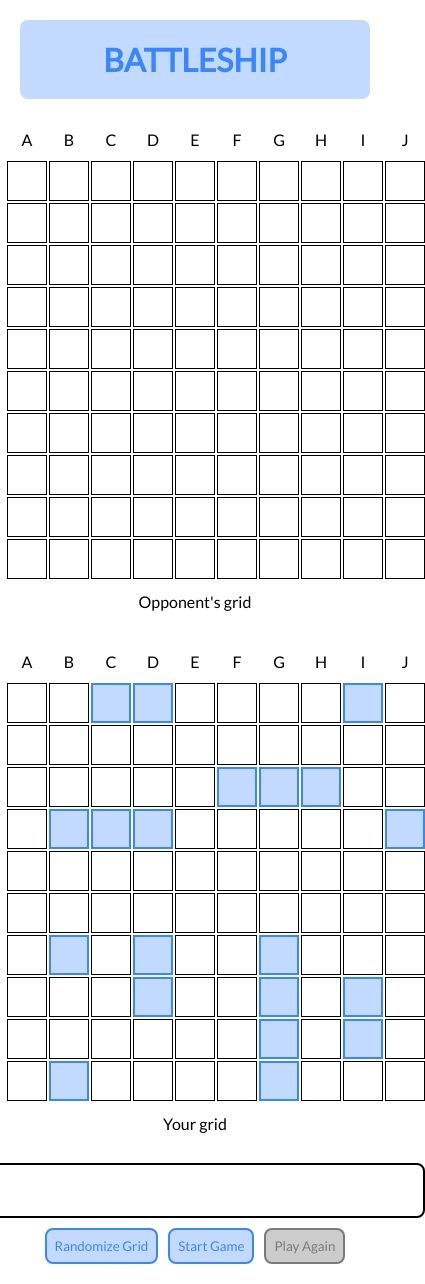
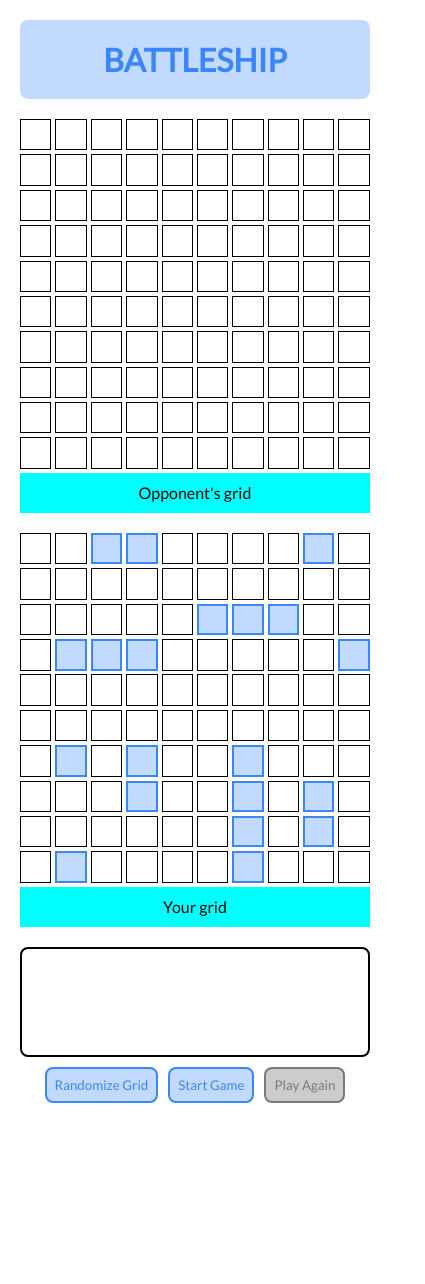
Before and after one commit to fernanda-veiga/battleship, a React (Create React App) app: page / in a window 390 px wide. Shown: the whole page, 425 px wide, since content can reach past the window. After the commit the page ends 1123 px from the top, so only its background shows below. Built offline with nearby package versions, Linux system fonts and the light colour scheme.

Commit message:
Added styling to the components.

```diff
--- a/src/styles/App.css
+++ b/src/styles/App.css
@@ -34,14 +34,17 @@
 .info-container {
   width: 100%;
   max-width: 940px;
-  min-width: 460px;
+  min-width: 240px;
   display: flex;
   flex-direction: column;
   gap: 10px;
 }
 
 .info-display {
-  min-height: 55px;
+  min-height: 50px;
+  display: flex;
+  justify-content: center;
+  align-items: center;
   /*border: 2px solid rgba(255, 255, 255, 0.8);*/
   border: 2px solid black;
   border-radius: 8px;
@@ -75,4 +78,15 @@
   background-color: rgba(0, 0, 0, 0.2);
   color: rgba(0, 0, 0, 0.4);
   border: 2px solid rgba(0, 0, 0, 0.4);
+  cursor: default;
 }
+
+@media (max-width: 980px) {
+  .info-display {
+    min-height: 110px;
+  }
+
+  .info-container {
+    max-width: 460px;
+  }
+}
--- a/src/styles/Grid.css
+++ b/src/styles/Grid.css
@@ -89,3 +89,33 @@
   justify-content: center;
   align-items: center;
 }
+
+@media (max-width: 500px) {
+  .Grid-container {
+    grid-template-columns: calc(100vw - 40px);
+    grid-template-rows: calc(100vw - 40px) 40px;
+    gap: 1vw;
+  }
+
+  .Grid-coord-top {
+    display: none;
+  }
+
+  .Grid-coord-left {
+    display: none;
+  }
+
+  .Grid {
+    grid-column: 1/2;
+    grid-row: 1/2;
+    grid-template-columns: repeat(10, calc((91vw - 40px) / 10));
+    grid-template-rows: repeat(10, calc((91vw - 40px) / 10));
+    gap: 1vw;
+  }
+
+  .Grid-description {
+    background-color: aqua;
+    grid-column: 1/2;
+    grid-row: 2/3;
+  }
+}
```
